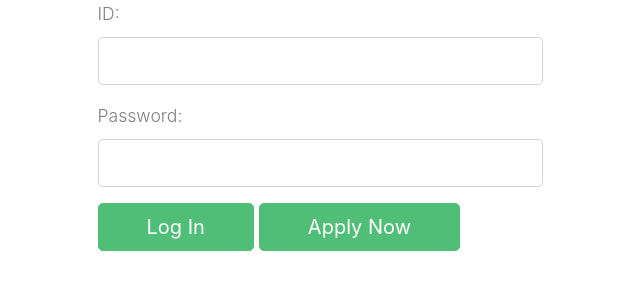
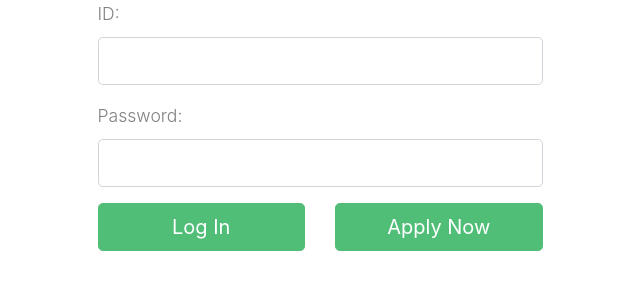
Before and after one commit to zbodnick/FarmFresher, a PHP site: page /login.php in a window 1280 px wide. Shown: the part 257-560 px from the top of the page, without its empty margins (320-960 px from the left). Run offline with PHP 8.4, Linux system fonts and the light colour scheme; some web fonts are replaced.

Commit message:
fixed login  and apply now buttons on login page

```diff
--- a/Farm-Fresher/src/login.php
+++ b/Farm-Fresher/src/login.php
@@ -96,9 +96,12 @@
             </div>
           </div>
           <div class="row">
-            <div class="col-12">
-              <input type="submit" value="Log In" class="btn btn-primary btn-lg px-5" name="submit">
-              <input type="submit" value="Apply Now" class="btn btn-primary btn-lg px-5" name="apply">
+            <div class="col-md-6">
+              <input type="submit" value="Log In" class="btn btn-primary btn-lg btn-block" name="submit">
+            </div>
+	    <div class="col-md-6">
+		<input type="submit" value="Apply Now" class="btn btn-primary btn-lg btn-block" name="apply">
+		</div>
 <?php
   if (empty($_SESSION['id'])) {
     echo '<br><br><p class="text-danger">' . $error_msg . '</p>';
--- a/Farm-Fresher/src/php/connectvars.php
+++ b/Farm-Fresher/src/php/connectvars.php
@@ -1,10 +1,11 @@
 <?php
-  /*define('DB_HOST', 'localhost');
+  define('DB_HOST', 'localhost');
   define('DB_USER', 'zbodnick');
   define('DB_PASSWORD', 'FarmFr3$h');
-  define('DB_NAME', 'FarmFresher');*/
-  define('DB_HOST', 'localhost');
+  define('DB_NAME', 'FarmFresher');
+
+  /*define('DB_HOST', 'localhost');
   define('DB_USER', 'ubuntu');
   define('DB_PASSWORD', 'seas');
-  define('DB_NAME', 'ubuntu');
+  define('DB_NAME', 'ubuntu');*/
 ?>
```
